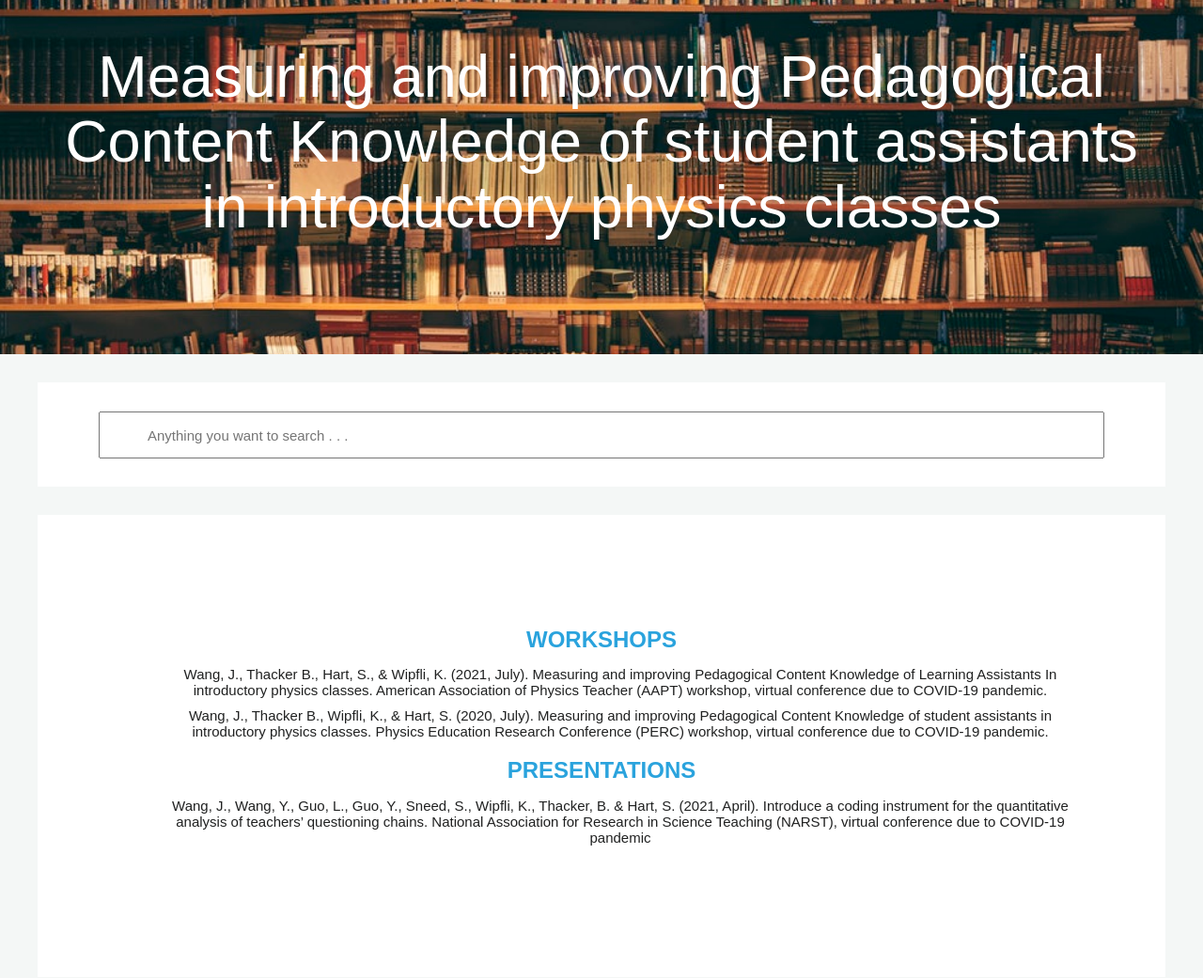
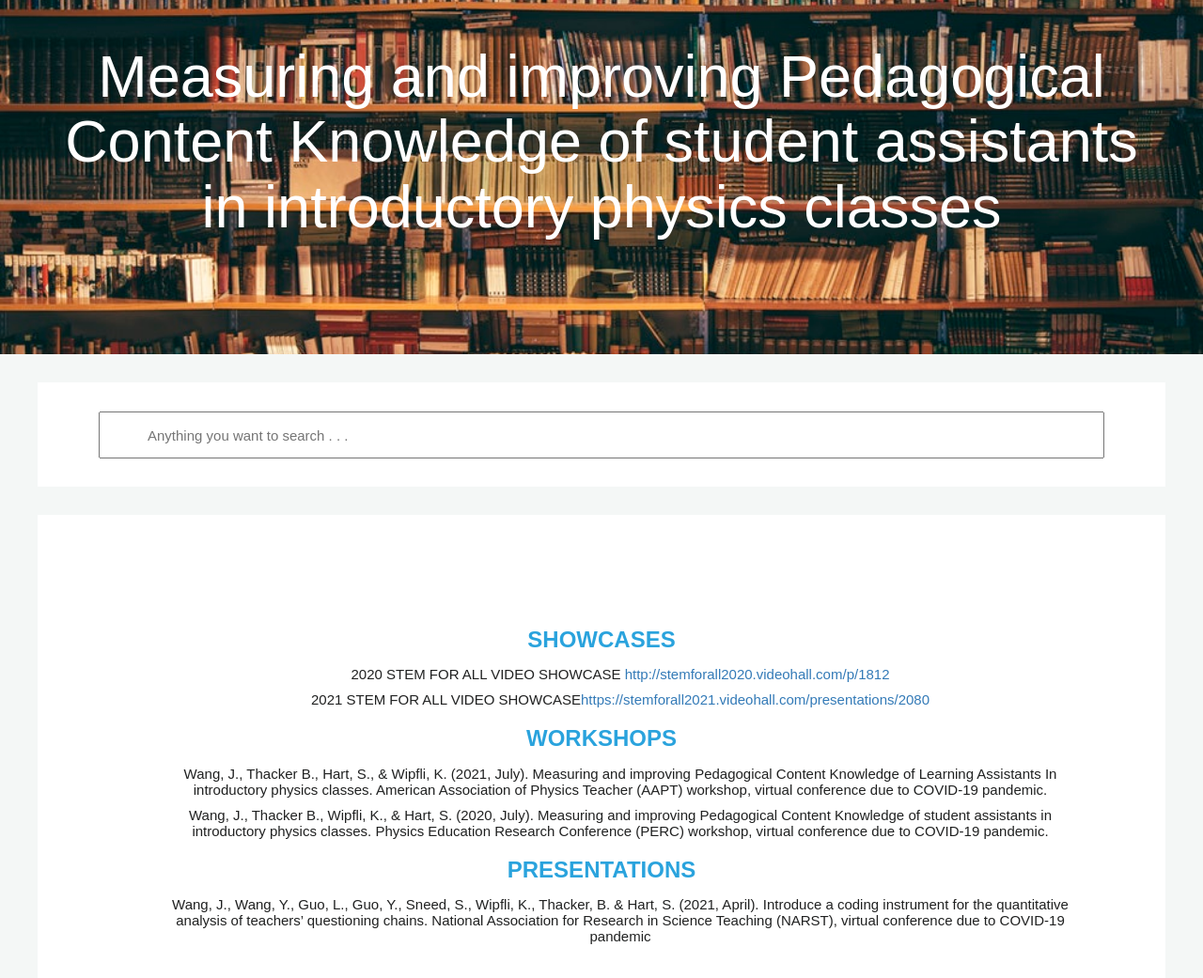
Before and after one commit to pckq/pck-q-website, a plain HTML site: page publication.html in a window 1280 px wide. Shown: the part 53-1094 px from the top of the page at 94% size. Drawn offline with nearby package versions, Linux system fonts and the light colour scheme; a script that the page names is missing; a web font is replaced by a local one.

Commit message:
Update publication.html

```diff
--- a/publication.html
+++ b/publication.html
@@ -100,6 +100,9 @@
       <div class="container-fluid max-width">
         <div class="row">
           <div class="col-sm-12">
+            <h2 class="about-school text-center">SHOWCASES</h2>
+              <ul class="suggestions">2020 STEM FOR ALL VIDEO SHOWCASE <a href="url">http://stemforall2020.videohall.com/p/1812</a></ul>
+              <ul class="suggestions">2021 STEM FOR ALL VIDEO SHOWCASE<a href="url">https://stemforall2021.videohall.com/presentations/2080</a></ul>
             <h2 class="about-school text-center">WORKSHOPS</h2>
             <ul class="suggestions">
               Wang, J., Thacker B., Hart, S., & Wipfli, K. (2021, July). Measuring and improving Pedagogical Content Knowledge of Learning Assistants In introductory physics classes. American Association of Physics Teacher (AAPT) workshop, virtual conference due to COVID-19 pandemic.
```
